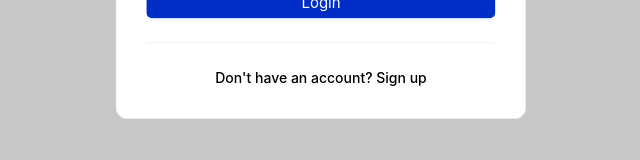
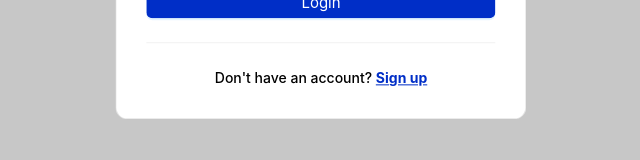
Before and after one commit to Christgrant98/electron-ts-front, a React (Vite) app: page / in a window 1280 px wide. Shown: the part 473-633 px from the top of the page, without its empty margins (319-959 px from the left). Built offline with nearby package versions, Linux system fonts and the light colour scheme.

Commit message:
ADD style class in CSS for auth event text buttons

```diff
--- a/src/Components/Login/index.tsx
+++ b/src/Components/Login/index.tsx
@@ -21,8 +21,8 @@ export default function LoginPage(){
   const [form] = Form.useForm();
 
   const handleLoginUser = (event) => {
-    const email = event?.email;
-    const password = event?.password;
+    const email = event?.loginEmail;
+    const password = event?.loginPassword;
 
     attemptLoginUser({email, password}).then(() => {
       changeCurrentPage()
@@ -66,7 +66,9 @@ export default function LoginPage(){
             <Divider />
             <span style={{ color: '#000000' }}>
               Don't have an account?{' '}
-            <span onClick={() => setShowRegister(true)}>Sign up</span>
+              <span className="auth-text-button" onClick={() => setShowRegister(true)}>
+                Sign up
+              </span>
             </span>
           </Fragment>
         </div>
@@ -111,13 +113,16 @@ export default function LoginPage(){
             <Divider/>
             <span style={{ color: '#000000' }}>
               Already have an account?{' '}
-            <span onClick={() => setShowRegister(false)}>Sign in</span>
+              <span className="auth-text-button" onClick={() => setShowRegister(false)}>
+                Sign in
+              </span>
             </span>
           </Fragment>
         </div>
       </div>
-    )
+    );
   }
+
 
   const renderContent = () =>{
     if(showRegister){
--- a/src/Styles/index.css
+++ b/src/Styles/index.css
@@ -27,6 +27,13 @@
 
 .second-container {
   text-align: center;
+}
+
+.auth-text-button {
+  text-decoration: underline;
+  color: #002ec7;
+  cursor: pointer;
+  font-weight: 700;
 }
 
 
```
Lines whose indentation alone changed are shown as unchanged.
